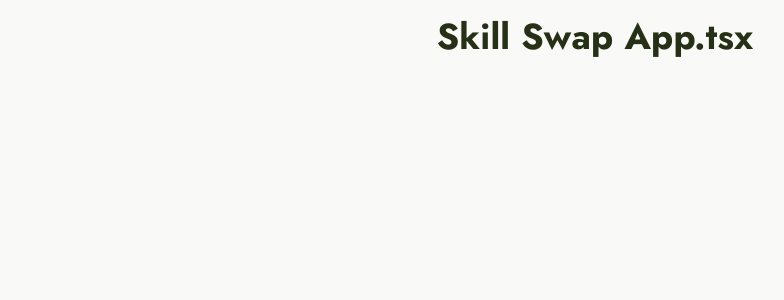
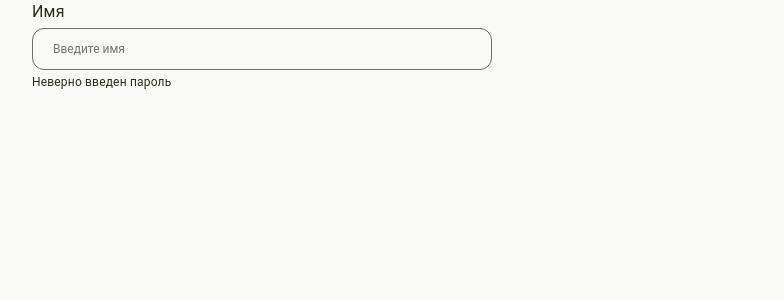
Before and after one commit to Rudik717/SkillSwap_47_4, a React (Vite) app: page / in a window 1280 px wide. Shown: the top 300 px of the page, without its empty margins (45-829 px from the left). Built offline with nearby package versions, Linux system fonts and the light colour scheme.

Commit message:
feat: частично добавлен компонент TextInput

```diff
--- a/src/app/App.tsx
+++ b/src/app/App.tsx
@@ -1,5 +1,14 @@
+import { TextInput } from '@/ui-kit/TextInput/TextInput'
+
 import './App.css'
 
 export const App = () => {
-  return <h1>Skill Swap App.tsx</h1>
+  return (
+    <TextInput
+      label="Имя"
+      placeholder="Введите имя"
+      onChange={() => {}}
+      error="Неверно введен пароль"
+    />
+  ) /*<h1>Skill Swap App.tsx</h1>*/
 }
--- a/src/index.css
+++ b/src/index.css
@@ -32,6 +32,7 @@
   --sans: 'Jost', system-ui, 'Segoe UI', roboto, sans-serif;
   --heading: 'Jost', system-ui, 'Segoe UI', roboto, sans-serif;
   --mono: ui-monospace, consolas, monospace;
+  --border-input-main: rgb(105 115 93);
 
   font: 18px / 145% var(--sans);
   font-synthesis: none;
--- /dev/null
+++ b/src/ui-kit/TextInput/TextInput.module.css
@@ -0,0 +1,30 @@
+.container {
+  display: flex;
+  flex-direction: column;
+  gap: 4px;
+  max-width: 460px;
+}
+
+.label {
+  font-family: Roboto;
+  font-size: 16px;
+  font-weight: 400;
+  line-height: 24px;
+  text-align: left;
+}
+
+.input {
+  width: 100%;
+  padding: 12px 12px 12px 20px;
+  background-color: var(--bg);
+  border: 1px solid var(--border-input-main);
+  border-radius: 12px;
+}
+
+.error {
+  font-family: Roboto;
+  font-size: 12px;
+  font-weight: 400;
+  line-height: 16px;
+  text-align: left;
+}
--- /dev/null
+++ b/src/ui-kit/TextInput/TextInput.tsx
@@ -0,0 +1,67 @@
+import React from 'react'
+
+import styles from './TextInput.module.css'
+
+interface TextInputProps {
+  value?: string
+  type?: string // Отдельные типы лоя текста и пароля
+  label?: string
+  icon?: React.ReactNode
+  // info?: string;
+  error?: string
+  maxLength?: number
+  placeholder?: string
+  disabled?: boolean
+  onChange: (value: string) => void
+  onIconClick?: () => void
+}
+
+export const TextInput = ({
+  value,
+  type = 'text',
+  label,
+  icon,
+  //info,
+  error,
+  maxLength,
+  placeholder = '',
+  disabled = false,
+  onChange,
+  onIconClick,
+  ...other
+}: TextInputProps) => {
+  const handleChangeInput = (event: React.ChangeEvent<HTMLInputElement>) => {
+    const inputValue = event.target.value
+    onChange(inputValue)
+  }
+
+  //Сборка всех классов стилей, приходящих из пропсов
+  const inputClasses = [styles.input, error ? styles.error : ''].filter(Boolean).join(' ')
+
+  return (
+    <div className={styles.container}>
+      {label && (
+        // Пока оставляем так, но потом нужно будет заменить на компонент Text
+        <label className={styles.label}>{label}</label>
+      )}
+      <div>
+        <input
+          type={type}
+          value={value}
+          placeholder={placeholder}
+          disabled={disabled}
+          maxLength={maxLength}
+          className={inputClasses}
+          onChange={handleChangeInput}
+          {...other}
+        />
+        {icon && (
+          <div className={styles.icon} onClick={onIconClick}>
+            {icon}
+          </div>
+        )}
+      </div>
+      {error && <span className={styles.error}>{error}</span>}
+    </div>
+  )
+}
--- a/src/ui-kit/index.ts
+++ b/src/ui-kit/index.ts
@@ -2,3 +2,4 @@ export * from './Icon/Icon'
 export { Logo } from './Logo/Logo'
 export { Badge } from './Badge/Badge'
 export { Avatar } from './Avatar/Avatar'
+export { TextInput } from './TextInput/TextInput'
```
Also changed, not shown: 1 other file (tests, documents, lock files or other folders).
